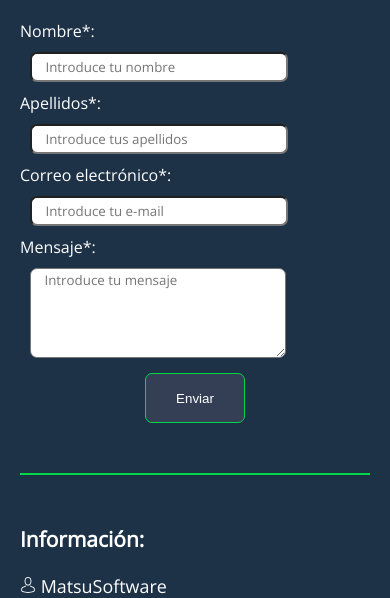
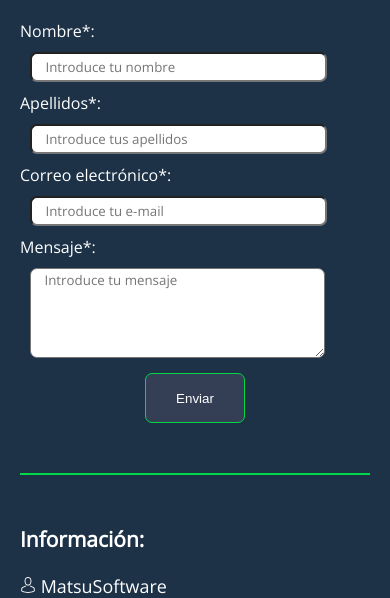
Before and after one commit to byMagg/MatsuSoftware, a PHP site: page /contact.php in a window 390 px wide. Shown: the part 50-648 px from the top of the page. Run offline with PHP 8.4, Linux system fonts and the light colour scheme.

Commit message:
cambios contact

```diff
--- a/css/contact.css
+++ b/css/contact.css
@@ -72,14 +72,8 @@ button{
 /* MOVIL */
 @media only screen and (max-width: 768px){
 
-    input{
-        width: 62vw;
-        max-width: 312px;
-    }
-
-    textarea{
-        width: 62vw;
-        min-width: none;
+    input, textarea{
+        width: 72vw;
         max-width: 312px;
     }
 
```
